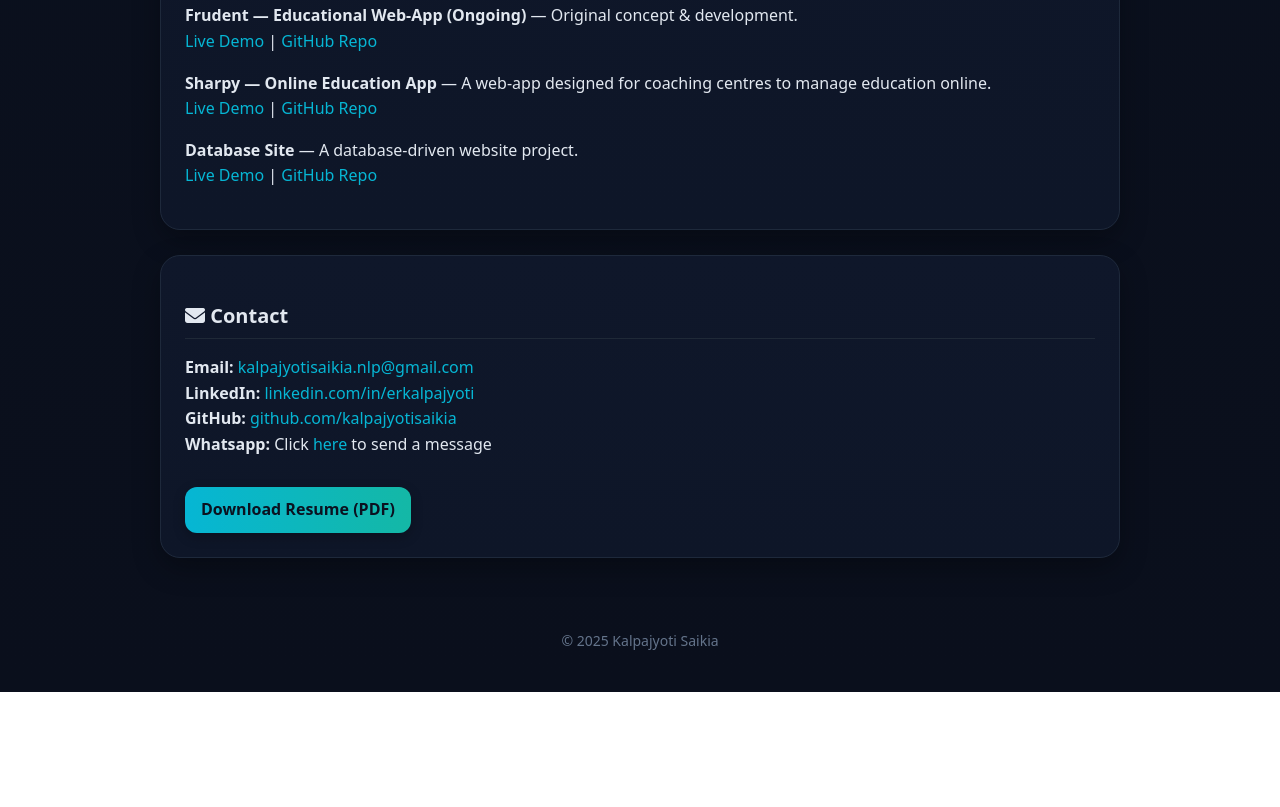
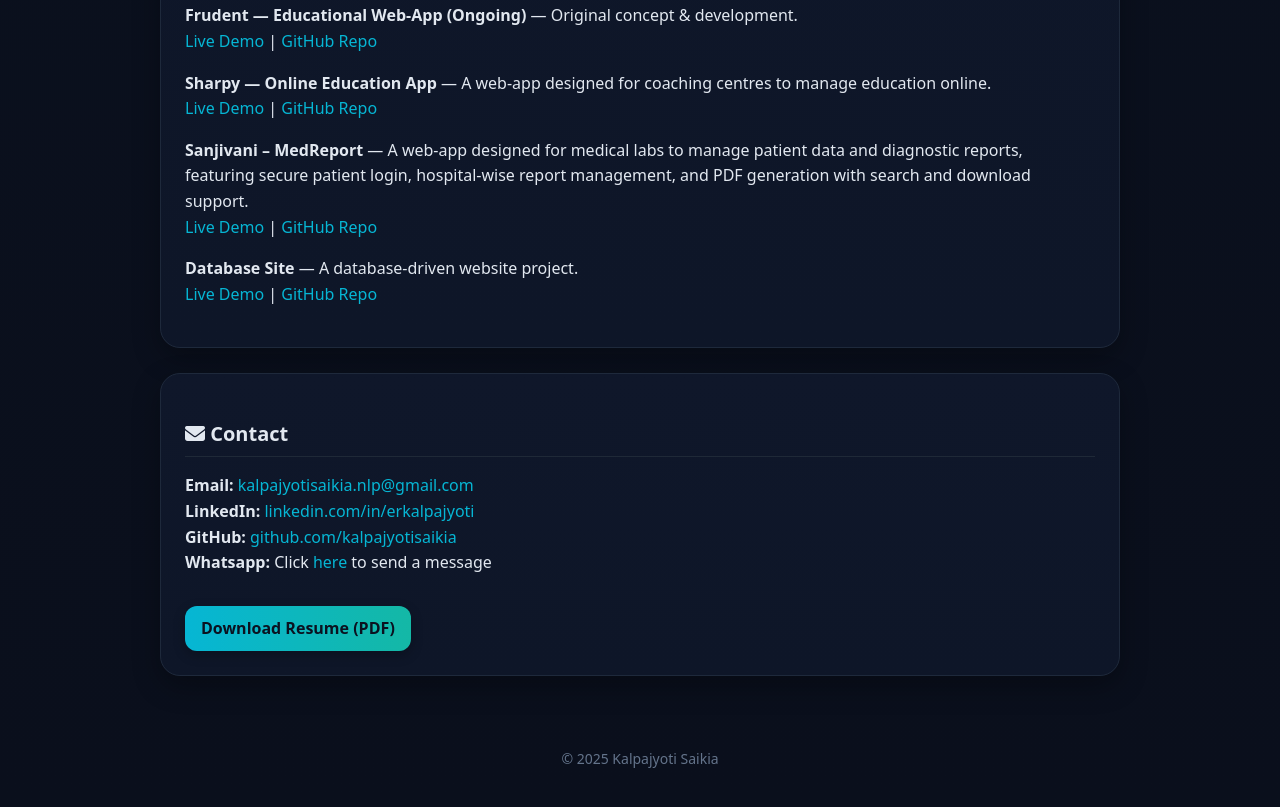
Before and after one commit to kalpajyotisaikia/Portfolio, a plain HTML site: page index.html in a window 1280 px wide. Shown: the part 3997-4804 px from the top of the page. Before the commit the page ends 4689 px from the top, so only its background shows below. Drawn offline with Linux system fonts and the light colour scheme.

Commit message:
Sanjivani Added

```diff
--- a/index.html
+++ b/index.html
@@ -209,6 +209,11 @@
          <a href="https://github.com/kalpajyotisaikia/Sharpy" target="_blank">GitHub Repo</a>
       </p>
 
+      <p><b>Sanjivani – MedReport</b> — A web-app designed for medical labs to manage patient data and diagnostic reports, featuring secure patient login, hospital-wise report management, and PDF generation with search and download support. <br>
+         <a href="https://sanjivani-iwus.onrender.com" target="_blank">Live Demo</a> |
+         <a href="https://github.com/kalpajyotisaikia/Sanjivani" target="_blank">GitHub Repo</a>
+      </p>
+
       <p><b>Database Site</b> — A database-driven website project.<br>
          <a href="https://database-site.onrender.com/database.html" target="_blank">Live Demo</a> |
          <a href="https://github.com/kalpajyotisaikia/Database-site" target="_blank">GitHub Repo</a>
```
